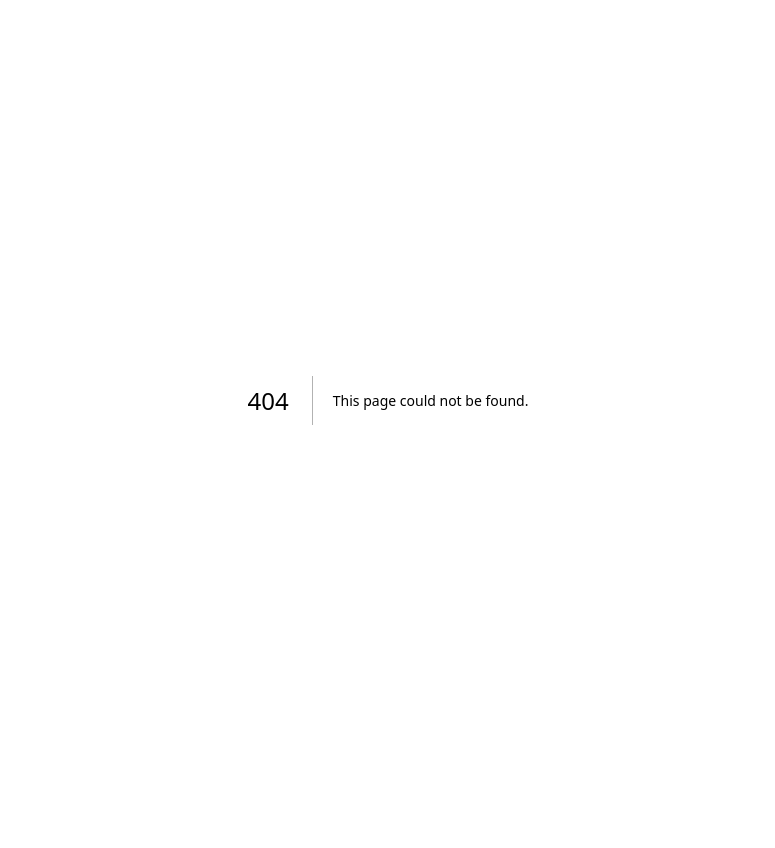
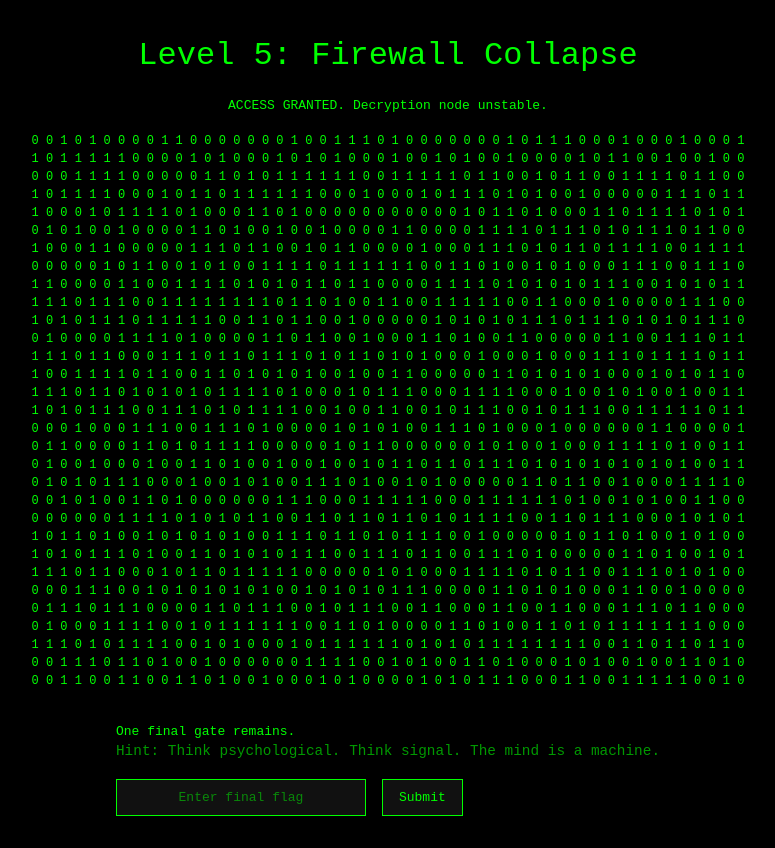
Before and after one commit to Summer707/escape-ctf, a Next.js app: page /level5 in a window 1280 px wide. Before the commit this address had no page. Shown: the whole page, without its empty margins (252-1027 px from the left). Before the commit the page ends 800 px from the top, so only its background shows below. Built offline with nearby package versions, Linux system fonts and the light colour scheme; no server answers.

Commit message:
added level 5

```diff
--- /dev/null
+++ b/pages/level5.tsx
@@ -0,0 +1,113 @@
+import { useState, useEffect } from "react";
+import { useRouter } from "next/router";
+
+export default function Level5() {
+  const router = useRouter();
+  const [input, setInput] = useState("");
+  const [message, setMessage] = useState("Decoding memory sector...");
+  const [hidden, setHidden] = useState(false);
+  const [matrix, setMatrix] = useState<string[][]>([]);
+  const [showCipherHint, setShowCipherHint] = useState(false);
+
+  useEffect(() => {
+    // Simulate matrix loading effect
+    localStorage.setItem("System backlogs", "cixd{yobxhqeolrde}");
+
+    const interval = setInterval(() => {
+      const line = Array.from({ length: 50 }, () => (Math.random() < 0.5 ? "0" : "1"));
+      setMatrix((prev) => [...prev.slice(-30), line]);
+    }, 100);
+    fetch('/api/level5hint')
+    .then(res => res.json())
+    .then(data => {
+      console.log("ADSAFASDJFNSADJNSADJNFJSANSAJFD."); // Decoy log
+    });
+    setTimeout(() => {
+      setMessage("ACCESS GRANTED. Decryption node unstable.");
+      setHidden(true);
+    }, 5000);
+
+    return () => clearInterval(interval);
+  }, []);
+
+  const checkFlag = () => {
+    if (input.trim().toLowerCase() === "flag{m1nd_h34ck_ov3r}") {
+      router.push("/complete");
+    } else {
+      setMessage("Incorrect. The firewall adapts.");
+    }
+  };
+
+  return (
+    <main
+      style={{
+        backgroundColor: "#000",
+        color: "#0f0",
+        fontFamily: "monospace",
+        minHeight: "100vh",
+        padding: "2rem",
+        display: "flex",
+        flexDirection: "column",
+        alignItems: "center",
+        justifyContent: "flex-start",
+      }}
+    >
+      <h1 style={{ fontSize: "2rem", marginBottom: "1rem" }}>Level 5: Firewall Collapse</h1>
+      <p style={{ marginBottom: "1rem" }}>{message}</p>
+
+      {matrix.map((line, i) => (
+        <div key={i} style={{ fontSize: "0.75rem", whiteSpace: "pre" }}>
+          {line.join(" ")}
+        </div>
+      ))}
+
+      {hidden && (
+        <div style={{ marginTop: "2rem" }}>
+          <p>One final gate remains.</p>
+          <p
+            style={{ fontSize: "0.9rem", opacity: 0.6, cursor: "pointer" }}
+            onClick={() => setShowCipherHint(true)}
+            title="Click for a cipher hint"
+          >
+            Hint: Think psychological. Think signal. The mind is a machine.
+          </p>
+          {showCipherHint && (
+            <p style={{ fontSize: "0.9rem", color: "#0ff", marginTop: "0.5rem" }}>
+              The WiFi shift is based on an Atbash of the AI's memories.
+            </p>
+          )}
+          <input
+            placeholder="Enter final flag"
+            value={input}
+            onChange={(e) => setInput(e.target.value)}
+            style={{
+              backgroundColor: "#111",
+              color: "#0f0",
+              padding: "0.5rem",
+              border: "1px solid #0f0",
+              minWidth: "250px",
+              textAlign: "center",
+              marginTop: "1rem",
+            }}
+          />
+          <button
+            onClick={checkFlag}
+            style={{
+              marginLeft: "1rem",
+              padding: "0.5rem 1rem",
+              background: "#111",
+              color: "#0f0",
+              border: "1px solid #0f0",
+              cursor: "pointer",
+            }}
+          >
+            Submit
+          </button>
+        </div>
+      )}
+      <div style={{ display: "none" }}>
+  system.msg = "What's this doing here? illh xq ilzxi pqloxdb";
+</div>
+    </main>
+  );
+}
```
Also changed, not shown: pages/api/level5hint.js (added).
